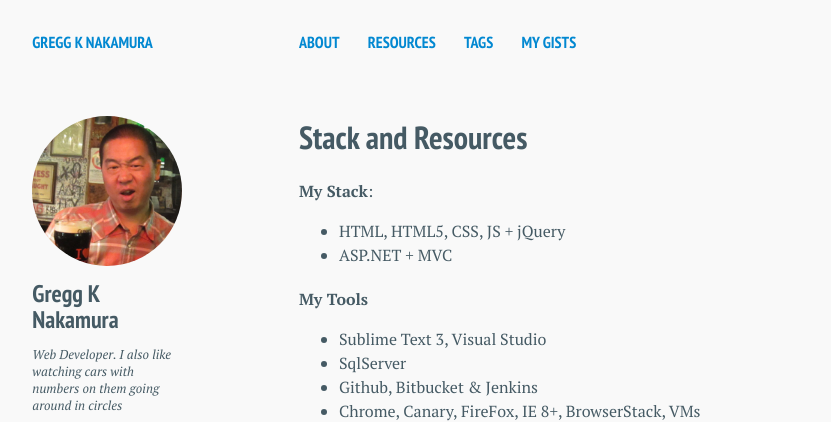
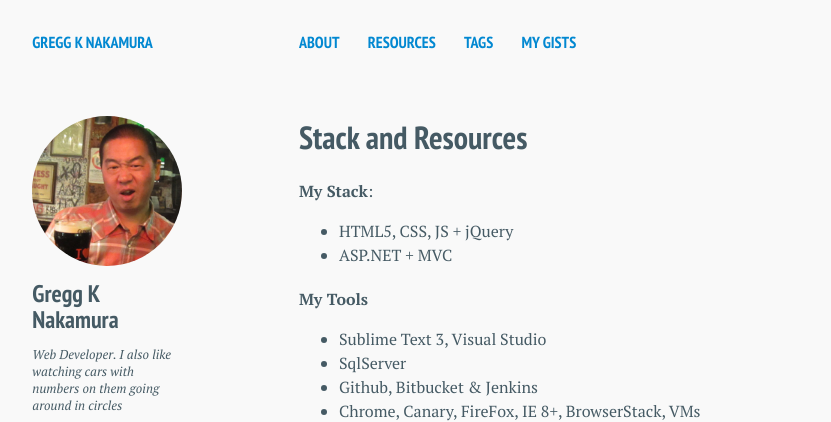
Before and after one commit to greggnakamura/greggnakamura.github.com, a Jekyll site: the page built from resources/index.md, in a window 1280 px wide. Shown: the top 422 px of the page, without its empty margins (21-852 px from the left). Built offline with Jekyll 4.4.1, drawn with Linux system fonts in a browser that asks for light colours; nearby versions of some CDN libraries.

Commit message:
Update content

```diff
--- a/resources/index.md
+++ b/resources/index.md
@@ -7,7 +7,7 @@ comments: false
 
 **My Stack**:
 
-- HTML, HTML5, CSS, JS + jQuery
+- HTML5, CSS, JS + jQuery
 - ASP.NET + MVC
 
 **My Tools**
```
